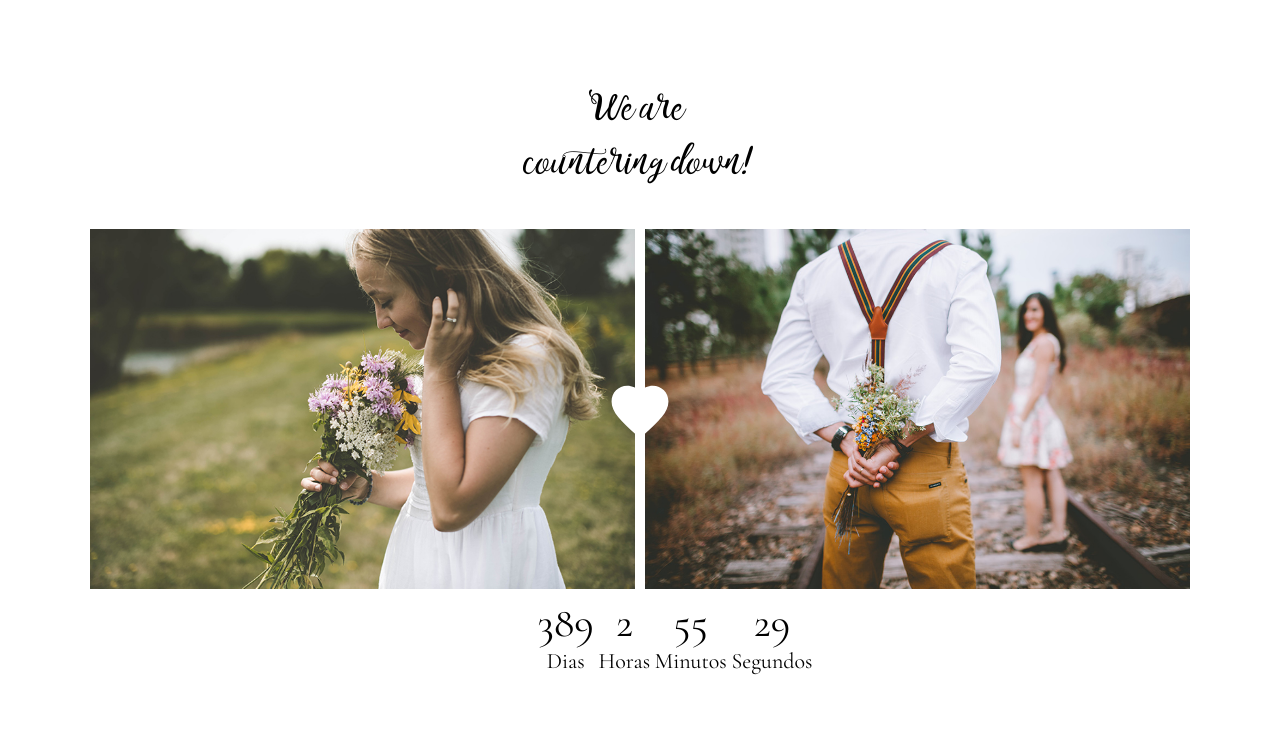
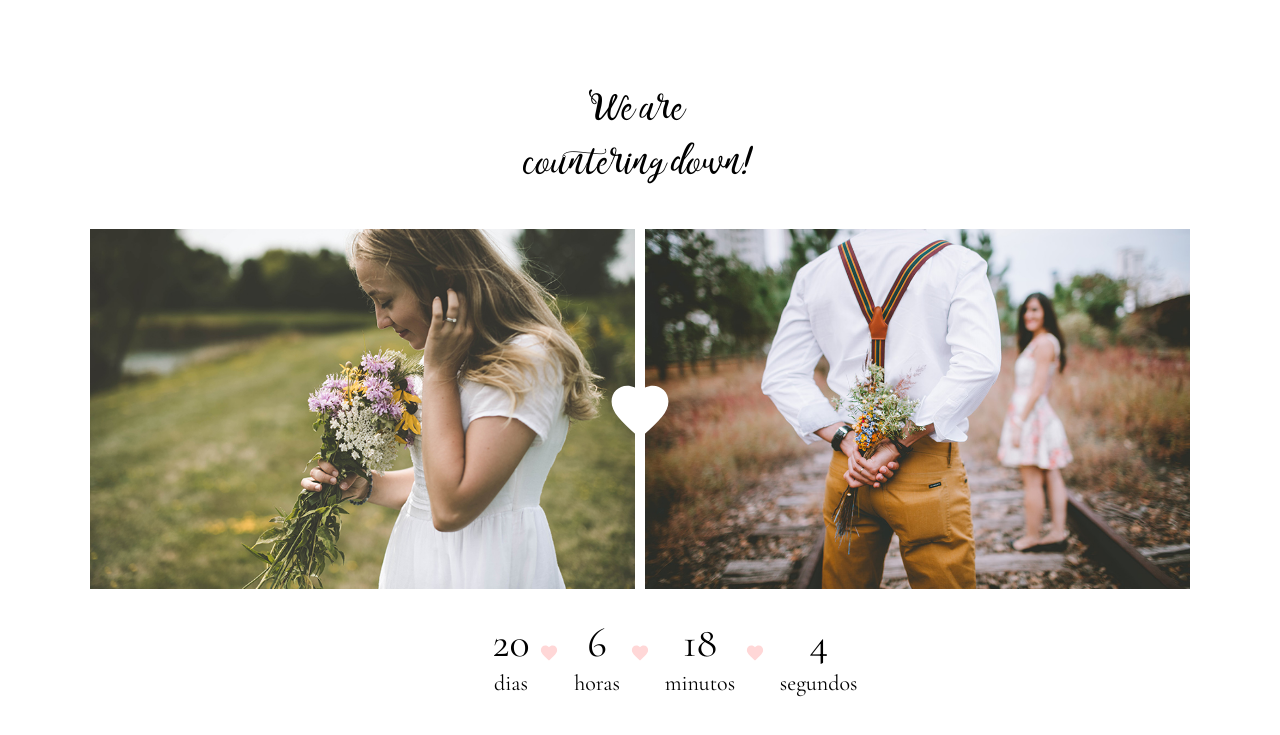
Before and after one commit to lucaskahl/Projeto-Wedding, a website: page index.html in a window 1280 px wide. Shown: the part 774-1509 px from the top of the page. Drawn offline with nearby package versions, Linux system fonts and the light colour scheme.

Commit message:
Colocado logica em uma funcao, estilizado com svgs e cores

```diff
--- a/index.html
+++ b/index.html
@@ -62,17 +62,30 @@
     </div>
     <div class="counter-date">
       <ul>
-        <li class="date"><span id="days"></span>
-          <p>Dias</p>
+        <li class="date">
+          <span id="days"></span>
+          <p>dias</p>
+          <svg viewBox="0 0 512 512" class="miniheart">
+            <use xlink:href="img/heart.svg#favorite"></use>
+          </svg>
         </li>
-        <li class="date"><span id="hours"></span>
-          <p>Horas</p>
+        <li class="date">
+          <span id="hours"></span>
+          <p>horas</p>
+          <svg viewBox="0 0 512 512" class="miniheart">
+            <use xlink:href="img/heart.svg#favorite"></use>
+          </svg>
         </li>
-        <li class="date"><span id="minutes"></span>
-          <p>Minutos</p>
+        <li class="date">
+          <span id="minutes"></span>
+          <p>minutos</p>
+          <svg viewBox="0 0 512 512" class="miniheart">
+            <use xlink:href="img/heart.svg#favorite"></use>
+          </svg>
         </li>
-        <li class="date"><span id="seconds"></span>
-          <p>Segundos</p>
+        <li class="date">
+          <span id="seconds"></span>
+          <p>segundos</p>
         </li>
       </ul>
     </div>
--- a/js/index.js
+++ b/js/index.js
@@ -1,17 +1,19 @@
 
-/* Tempo Casamento */
+/* Start CountDown Casamento */
 
-var countDownDate = new Date("Jan 5, 2020 15:37:25").getTime();
+let countDown = (date) => {
 
-var x = setInterval(() => {
+let countDownDate = new Date(date).getTime();
 
-  var now = new Date().getTime();
-  var distance = countDownDate - now;
+  let x = setInterval(() => {
 
-  var days = Math.floor(distance / (1000 * 60 * 60 * 24));
-  var hours = Math.floor((distance % (1000 * 60 * 60 * 24)) / (1000 * 60 * 60));
-  var minutes = Math.floor((distance % (1000 * 60 * 60)) / (1000 * 60));
-  var seconds = Math.floor((distance % (1000 * 60)) / 1000);
+    let now = new Date().getTime();
+    let distance = countDownDate - now;
+
+    let days = Math.floor(distance / (1000 * 60 * 60 * 24));
+    let hours = Math.floor((distance % (1000 * 60 * 60 * 24)) / (1000 * 60 * 60));
+    let minutes = Math.floor((distance % (1000 * 60 * 60)) / (1000 * 60));
+    let seconds = Math.floor((distance % (1000 * 60)) / 1000);
 
     document.getElementById("days").innerHTML = `${days}`;
     document.getElementById("hours").innerHTML = `${hours}`;
@@ -25,3 +27,11 @@ var x = setInterval(() => {
 
 
   }, 1000);
+
+}
+
+countDown("Jan 1, 2019 19:00:00");
+
+
+
+/* End Timing Casamento */
--- a/sass/objects/_time.scss
+++ b/sass/objects/_time.scss
@@ -5,6 +5,7 @@
   display: block;
   margin: 0 auto;
   color: black;
+  display: inline-block;
 }
 
 .counter-date > ul {
@@ -19,6 +20,9 @@
 
   display: inline-block;
   font-family: "Cormorant Garamond", serif;
+  position: relative;
+  padding: 20px;
+  text-align: center;
 }
 
 .counter-date ul .date > span {
@@ -27,5 +31,18 @@
 
 .counter-date ul .date > p {
   font-size: 22px;
+  font-weight: 300;
+  font-style: initial;
+  line-height: 0.5;
+  margin-top: 10px;
+}
 
+.counter-date ul .date > .miniheart {
+  width: 20px;
+  height: 20px;
+  position: absolute;
+  fill: $color-pink;
+  top: 50%;
+  left: 100%;
+  transform: translate(-50%, -50%);
 }
```
Also changed, not shown: css/style.css. Lines whose indentation alone changed are shown as unchanged.
